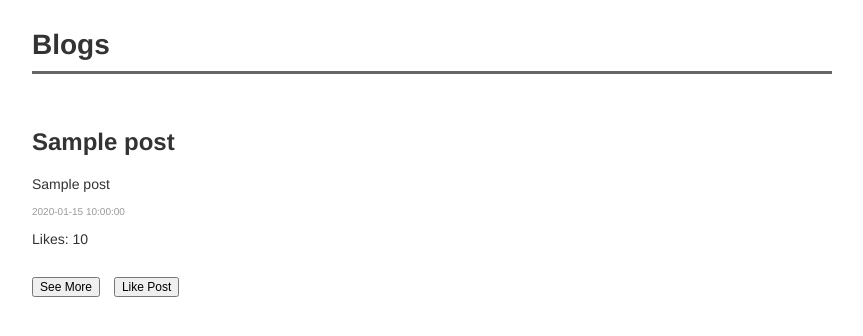
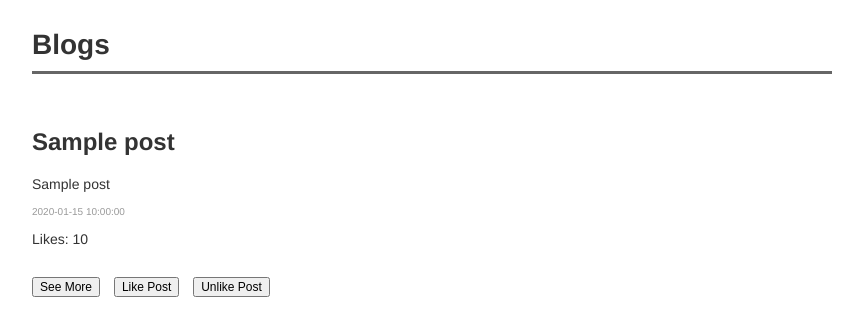
Before and after one commit to sjscott84/Udacity_Full_Stack_Blog, a Python web app: template templates/home.html in a window 1280 px wide. Shown: the top 336 px of the page, without its empty margins (208-1071 px from the left). Run offline with Jinja, Linux system fonts and the light colour scheme; the template is opened without the code that fills it: most values are stand-ins (such as "Sample title", 1, 10 or a date in 2020).

Commit message:
add unlike functionality

```diff
--- a/templates/home.html
+++ b/templates/home.html
@@ -17,6 +17,7 @@
 			{% endif %}
 			<div id="outer">
 				<form class="inner" method="POST">
+					<input type="hidden" name="see_more" value="see_more">
 					<input type="hidden" name="post_id" value="{{post.key().id()}}">
 					<input type="submit" value="See More">
 				</form>
@@ -25,6 +26,11 @@
 					<input type="hidden" name="like" value="like">
 					<input type="submit" value="Like Post">
 				</form>
+				<form  class="inner" method="POST">
+					<input type="hidden" name="post_id" value="{{post.key().id()}}">
+					<input type="hidden" name="unlike" value="unlike">
+					<input type="submit" value="Unlike Post">
+				</form>
 			</div>
 		{% endfor %}
 	</div>
```
Also changed, not shown: main.py (+13 -8 lines), 1 other file.
